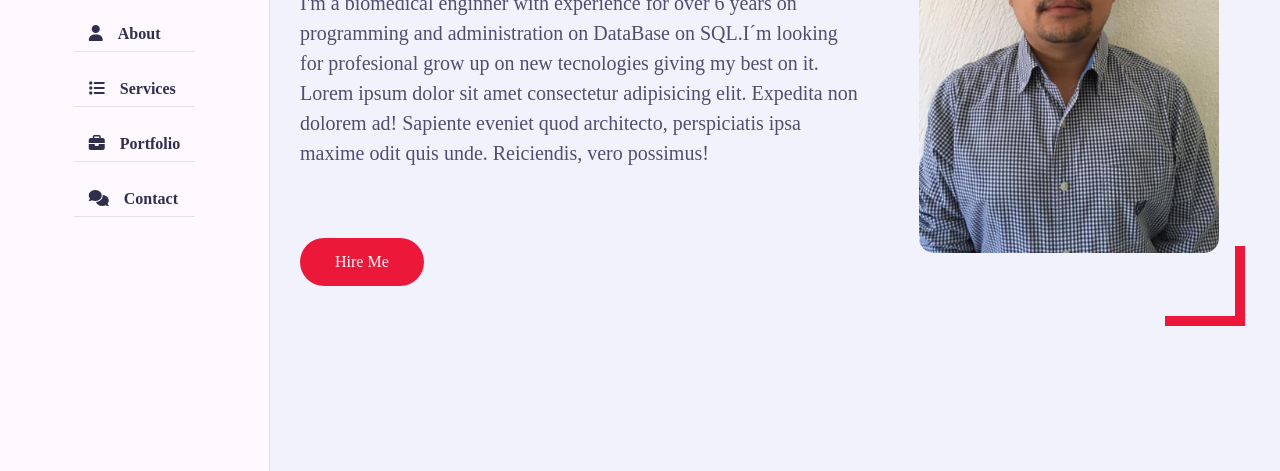
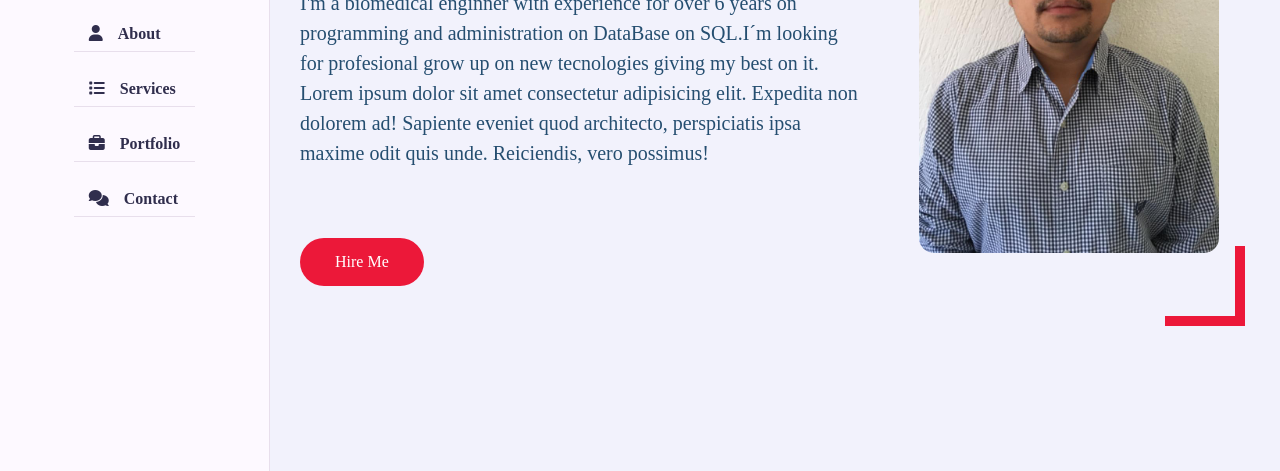
Before and after one commit to LufemegaC/Portfolio-01, a plain HTML site: page index.html in a window 1280 px wide. Shown: the part 326-797 px from the top of the page. Drawn offline with nearby package versions, Linux system fonts and the light colour scheme; a web font is replaced by a local one.

Commit message:
Agrego color

```diff
--- a/css/style.css
+++ b/css/style.css
@@ -7,6 +7,7 @@
 	--bg-black-50:#e8dfec;
 	--text-black-900: #302e4d;
 	--text-black-700:#504e70;
+	--text-black-700:#254e70;
 }
 
 body.dark
```
